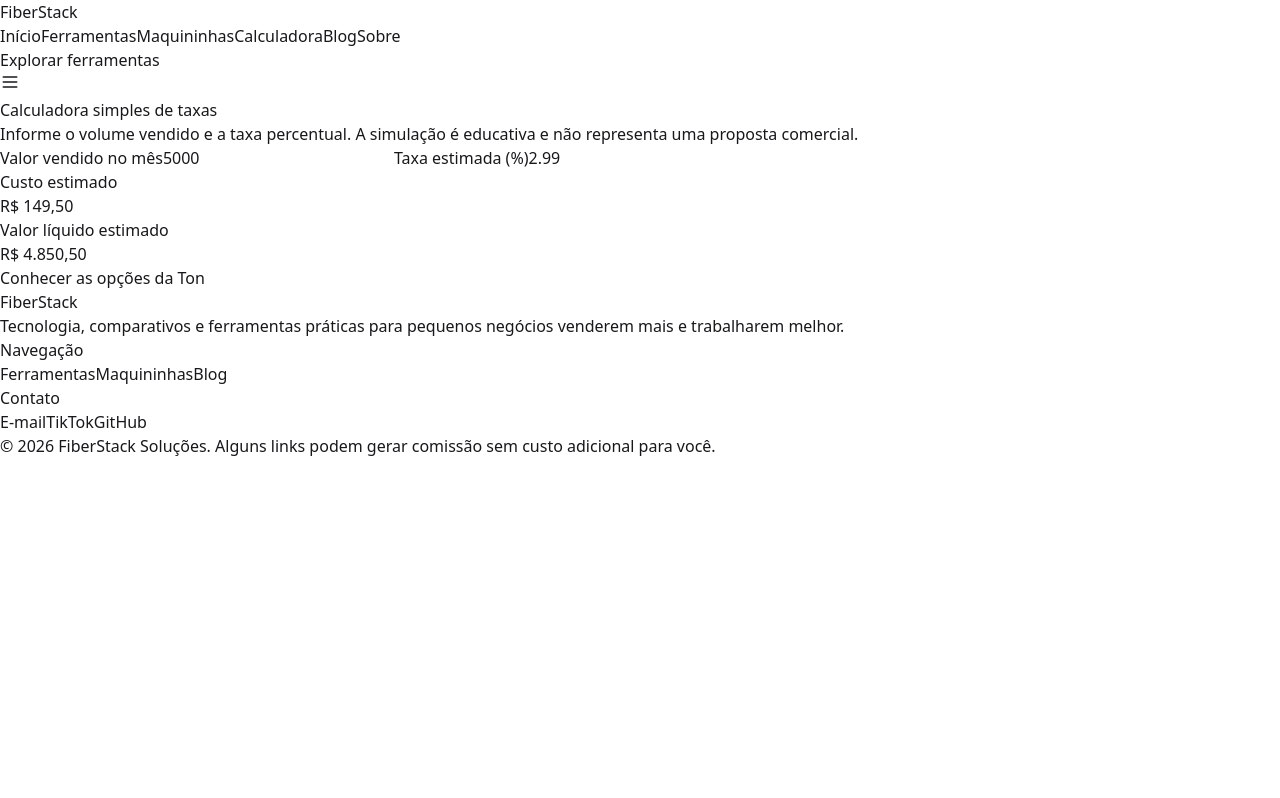
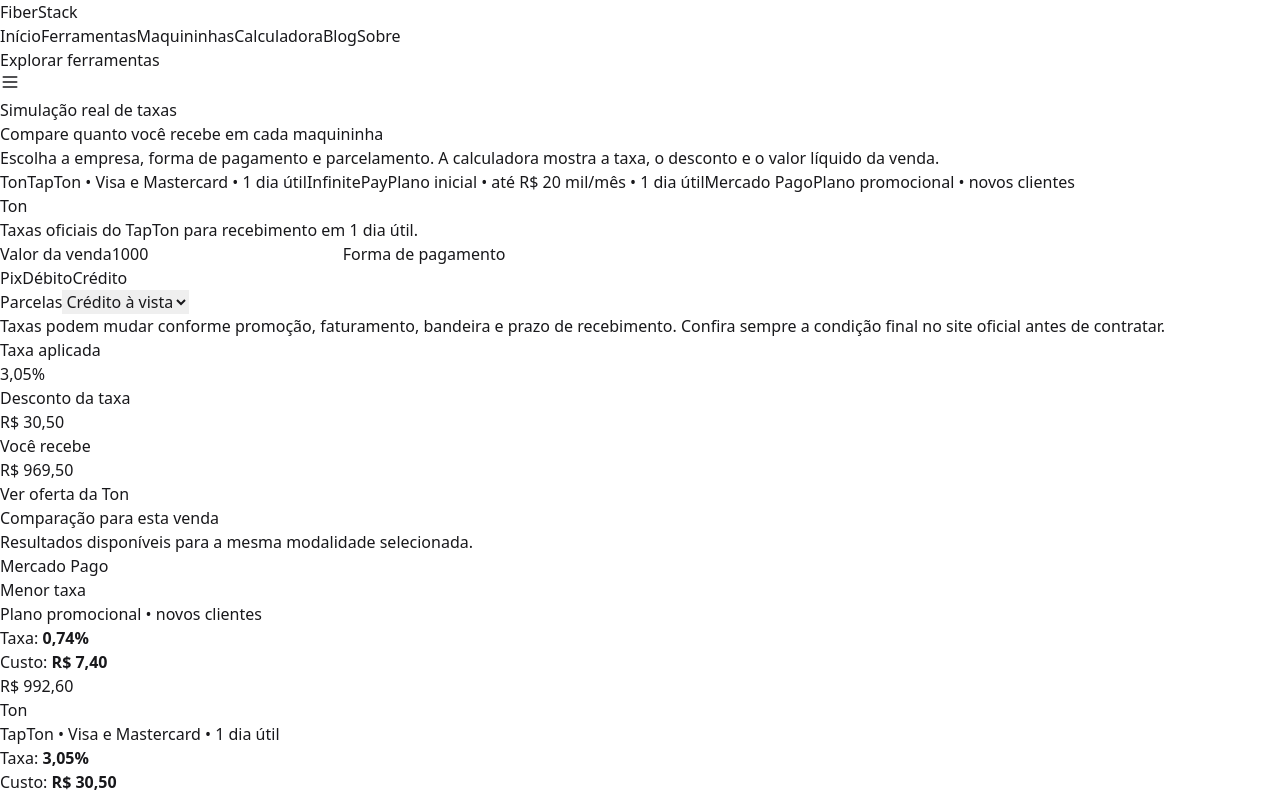
Before and after one commit to Alesson-Fiberstack/fiberstack-hub, a Next.js app: page /calculadora-taxas in a window 1280 px wide. Shown: the top 798 px of the page. Built offline with nearby package versions, Linux system fonts and the light colour scheme.

Commit message:
v1.0.1 - Calculadora real de taxas

```diff
--- a/src/app/calculadora-taxas/page.tsx
+++ b/src/app/calculadora-taxas/page.tsx
@@ -1,4 +1,5 @@
 "use client";
+
 import { useMemo, useState } from "react";
 import { Container } from "@/components/layout/container";
 import { Card } from "@/components/ui/card";
@@ -6,9 +7,278 @@
 import { formatCurrency } from "@/lib/utils";
 import { siteConfig } from "@/config/site";
 
+type ProviderId = "ton" | "infinitepay" | "mercadopago";
+type PaymentType = "pix" | "debit" | "credit";
+
+type Provider = {
+  id: ProviderId;
+  name: string;
+  plan: string;
+  note: string;
+  href?: string;
+  rates: Record<string, number>;
+};
+
+const providers: Provider[] = [
+  {
+    id: "ton",
+    name: "Ton",
+    plan: "TapTon • Visa e Mastercard • 1 dia útil",
+    note: "Taxas oficiais do TapTon para recebimento em 1 dia útil.",
+    href: "/go/ton",
+    rates: {
+      pix: 0,
+      debit: 0.57,
+      credit_1: 3.05,
+      credit_2: 5.75,
+      credit_3: 6.55,
+      credit_4: 8.29,
+      credit_5: 8.55,
+      credit_6: 8.65,
+      credit_7: 9.95,
+      credit_8: 10.09,
+      credit_9: 10.79,
+      credit_10: 11.49,
+      credit_11: 12.19,
+      credit_12: 12.29,
+    },
+  },
+  {
+    id: "infinitepay",
+    name: "InfinitePay",
+    plan: "Plano inicial • até R$ 20 mil/mês • 1 dia útil",
+    note: "Taxas oficiais para Visa e Mastercard no plano inicial.",
+    rates: {
+      pix: 0,
+      debit: 1.37,
+      credit_1: 3.15,
+      credit_2: 5.39,
+      credit_3: 6.12,
+      credit_4: 6.85,
+      credit_5: 7.57,
+      credit_6: 8.28,
+      credit_7: 8.99,
+      credit_8: 9.69,
+      credit_9: 10.38,
+      credit_10: 11.06,
+      credit_11: 11.74,
+      credit_12: 12.4,
+    },
+  },
+  {
+    id: "mercadopago",
+    name: "Mercado Pago",
+    plan: "Plano promocional • novos clientes",
+    note: "Promoção oficial por 30 dias ou até R$ 5 mil em vendas. Parcelas intermediárias ainda serão adicionadas após validação oficial.",
+    rates: {
+      pix: 0,
+      debit: 0.74,
+      credit_1: 0.74,
+      credit_12: 8.99,
+    },
+  },
+];
+
+function rateKey(type: PaymentType, installments: number) {
+  if (type === "pix") return "pix";
+  if (type === "debit") return "debit";
+  return `credit_${installments}`;
+}
+
 export default function CalculadoraPage() {
-  const [value, setValue] = useState(5000);
-  const [rate, setRate] = useState(2.99);
-  const result = useMemo(() => ({ fee: value * rate / 100, net: value - value * rate / 100 }), [value, rate]);
-  return <section className="py-16"><Container><div className="max-w-3xl"><h1 className="text-4xl font-bold tracking-tight sm:text-5xl">Calculadora simples de taxas</h1><p className="mt-4 text-zinc-600">Informe o volume vendido e a taxa percentual. A simulação é educativa e não representa uma proposta comercial.</p></div><div className="mt-10 grid gap-6 lg:grid-cols-2"><Card><label className="text-sm font-semibold">Valor vendido no mês</label><input type="number" value={value} min={0} onChange={(e) => setValue(Number(e.target.value))} className="mt-2 h-12 w-full rounded-xl border border-zinc-300 px-4 outline-none focus:border-emerald-500" /><label className="mt-5 block text-sm font-semibold">Taxa estimada (%)</label><input type="number" value={rate} min={0} step="0.01" onChange={(e) => setRate(Number(e.target.value))} className="mt-2 h-12 w-full rounded-xl border border-zinc-300 px-4 outline-none focus:border-emerald-500" /></Card><Card className="bg-zinc-950 text-white"><p className="text-sm text-zinc-400">Custo estimado</p><p className="mt-2 text-4xl font-bold">{formatCurrency(result.fee)}</p><p className="mt-8 text-sm text-zinc-400">Valor líquido estimado</p><p className="mt-2 text-2xl font-bold text-emerald-400">{formatCurrency(result.net)}</p><div className="mt-8"><ButtonLink href={siteConfig.tonReferralUrl} target="_blank" className="w-full">Conhecer as opções da Ton</ButtonLink></div></Card></div></Container></section>;
+  const [providerId, setProviderId] = useState<ProviderId>("ton");
+  const [value, setValue] = useState(1000);
+  const [paymentType, setPaymentType] = useState<PaymentType>("credit");
+  const [installments, setInstallments] = useState(1);
+
+  const provider = providers.find((item) => item.id === providerId) ?? providers[0];
+  const key = rateKey(paymentType, installments);
+  const rate = provider.rates[key];
+
+  const result = useMemo(() => {
+    if (rate === undefined) return null;
+    const fee = value * (rate / 100);
+    return { fee, net: value - fee };
+  }, [rate, value]);
+
+  const comparison = providers
+    .map((item) => {
+      const itemRate = item.rates[key];
+      if (itemRate === undefined) return null;
+      const fee = value * (itemRate / 100);
+      return { ...item, rate: itemRate, fee, net: value - fee };
+    })
+    .filter(Boolean)
+    .sort((a, b) => (a?.fee ?? 0) - (b?.fee ?? 0));
+
+  return (
+    <section className="py-16 sm:py-20">
+      <Container>
+        <div className="max-w-3xl">
+          <p className="text-sm font-bold uppercase tracking-[0.2em] text-emerald-600">Simulação real de taxas</p>
+          <h1 className="mt-3 text-4xl font-bold tracking-tight sm:text-5xl">Compare quanto você recebe em cada maquininha</h1>
+          <p className="mt-4 text-lg text-zinc-600">
+            Escolha a empresa, forma de pagamento e parcelamento. A calculadora mostra a taxa, o desconto e o valor líquido da venda.
+          </p>
+        </div>
+
+        <div className="mt-10 grid gap-3 sm:grid-cols-3">
+          {providers.map((item) => {
+            const active = item.id === providerId;
+            return (
+              <button
+                key={item.id}
+                type="button"
+                onClick={() => setProviderId(item.id)}
+                className={`rounded-2xl border p-5 text-left transition ${
+                  active
+                    ? "border-emerald-500 bg-emerald-50 ring-2 ring-emerald-100"
+                    : "border-zinc-200 bg-white hover:border-zinc-300"
+                }`}
+              >
+                <span className="block text-xl font-bold">{item.name}</span>
+                <span className="mt-1 block text-sm text-zinc-600">{item.plan}</span>
+              </button>
+            );
+          })}
+        </div>
+
+        <div className="mt-8 grid gap-6 lg:grid-cols-[1.05fr_0.95fr]">
+          <Card className="p-6 sm:p-8">
+            <div className="rounded-xl bg-zinc-50 p-4">
+              <p className="font-semibold">{provider.name}</p>
+              <p className="mt-1 text-sm text-zinc-600">{provider.note}</p>
+            </div>
+
+            <label className="mt-6 block text-sm font-semibold">Valor da venda</label>
+            <input
+              type="number"
+              value={value}
+              min={0}
+              step="0.01"
+              onChange={(event) => setValue(Math.max(0, Number(event.target.value)))}
+              className="mt-2 h-12 w-full rounded-xl border border-zinc-300 px-4 text-lg outline-none focus:border-emerald-500"
+            />
+
+            <label className="mt-5 block text-sm font-semibold">Forma de pagamento</label>
+            <div className="mt-2 grid grid-cols-3 gap-2">
+              {([
+                ["pix", "Pix"],
+                ["debit", "Débito"],
+                ["credit", "Crédito"],
+              ] as const).map(([id, label]) => (
+                <button
+                  key={id}
+                  type="button"
+                  onClick={() => {
+                    setPaymentType(id);
+                    if (id !== "credit") setInstallments(1);
+                  }}
+                  className={`h-12 rounded-xl border text-sm font-semibold transition ${
+                    paymentType === id
+                      ? "border-emerald-500 bg-emerald-500 text-white"
+                      : "border-zinc-300 bg-white hover:border-zinc-400"
+                  }`}
+                >
+                  {label}
+                </button>
+              ))}
+            </div>
+
+            {paymentType === "credit" && (
+              <>
+                <label className="mt-5 block text-sm font-semibold">Parcelas</label>
+                <select
+                  value={installments}
+                  onChange={(event) => setInstallments(Number(event.target.value))}
+                  className="mt-2 h-12 w-full rounded-xl border border-zinc-300 bg-white px-4 outline-none focus:border-emerald-500"
+                >
+                  {Array.from({ length: 12 }, (_, index) => index + 1).map((number) => (
+                    <option key={number} value={number}>
+                      {number === 1 ? "Crédito à vista" : `${number}x`}
+                    </option>
+                  ))}
+                </select>
+              </>
+            )}
+
+            <p className="mt-6 text-xs leading-relaxed text-zinc-500">
+              Taxas podem mudar conforme promoção, faturamento, bandeira e prazo de recebimento. Confira sempre a condição final no site oficial antes de contratar.
+            </p>
+          </Card>
+
+          <Card className="bg-zinc-950 p-6 text-white sm:p-8">
+            {result ? (
+              <>
+                <p className="text-sm text-zinc-400">Taxa aplicada</p>
+                <p className="mt-1 text-3xl font-bold text-emerald-400">{rate.toFixed(2).replace(".", ",")}%</p>
+
+                <div className="mt-8 border-t border-zinc-800 pt-6">
+                  <p className="text-sm text-zinc-400">Desconto da taxa</p>
+                  <p className="mt-2 text-3xl font-bold">{formatCurrency(result.fee)}</p>
+                </div>
+
+                <div className="mt-8 rounded-2xl bg-white/5 p-5">
+                  <p className="text-sm text-zinc-400">Você recebe</p>
+                  <p className="mt-2 text-4xl font-bold text-emerald-400">{formatCurrency(result.net)}</p>
+                </div>
+
+                {provider.id === "ton" && (
+                  <div className="mt-6">
+                    <ButtonLink href={provider.href ?? siteConfig.tonReferralUrl} target="_blank" className="w-full">
+                      Ver oferta da Ton
+                    </ButtonLink>
+                  </div>
+                )}
+              </>
+            ) : (
+              <div className="flex min-h-72 flex-col justify-center">
+                <p className="text-xl font-bold">Taxa ainda não disponível</p>
+                <p className="mt-3 text-zinc-400">
+                  Essa combinação ainda não foi publicada na fonte oficial usada pela FiberStack. Escolha outra modalidade ou empresa.
+                </p>
+              </div>
+            )}
+          </Card>
+        </div>
+
+        <div className="mt-12">
+          <h2 className="text-2xl font-bold tracking-tight">Comparação para esta venda</h2>
+          <p className="mt-2 text-zinc-600">Resultados disponíveis para a mesma modalidade selecionada.</p>
+
+          <div className="mt-5 overflow-hidden rounded-2xl border border-zinc-200 bg-white">
+            {comparison.length > 0 ? (
+              comparison.map((item, index) =>
+                item ? (
+                  <div
+                    key={item.id}
+                    className="grid gap-3 border-b border-zinc-200 p-5 last:border-0 sm:grid-cols-[1fr_auto_auto_auto] sm:items-center"
+                  >
+                    <div>
+                      <div className="flex items-center gap-2">
+                        <p className="font-bold">{item.name}</p>
+                        {index === 0 && (
+                          <span className="rounded-full bg-emerald-100 px-2.5 py-1 text-xs font-bold text-emerald-700">Menor taxa</span>
+                        )}
+                      </div>
+                      <p className="mt-1 text-xs text-zinc-500">{item.plan}</p>
+                    </div>
+                    <p className="text-sm"><span className="text-zinc-500">Taxa:</span> <strong>{item.rate.toFixed(2).replace(".", ",")}%</strong></p>
+                    <p className="text-sm"><span className="text-zinc-500">Custo:</span> <strong>{formatCurrency(item.fee)}</strong></p>
+                    <p className="text-lg font-bold text-emerald-600">{formatCurrency(item.net)}</p>
+                  </div>
+                ) : null,
+              )
+            ) : (
+              <p className="p-6 text-zinc-600">Nenhuma comparação disponível para esta modalidade.</p>
+            )}
+          </div>
+        </div>
+
+        <div className="mt-8 rounded-2xl bg-amber-50 p-5 text-sm text-amber-900">
+          <strong>Atualização:</strong> taxas consultadas em agosto de 2026. Ton TapTon: Visa/Mastercard, recebimento em 1 dia útil. InfinitePay: plano inicial de até R$ 20 mil/mês, Visa/Mastercard, recebimento em 1 dia útil. Mercado Pago: plano promocional para novos clientes.
+        </div>
+      </Container>
+    </section>
+  );
 }
```
Also changed, not shown: src/app/go/ton/route.ts (added, +8 -0 lines), 1 other file (tests, documents, lock files or other folders).
